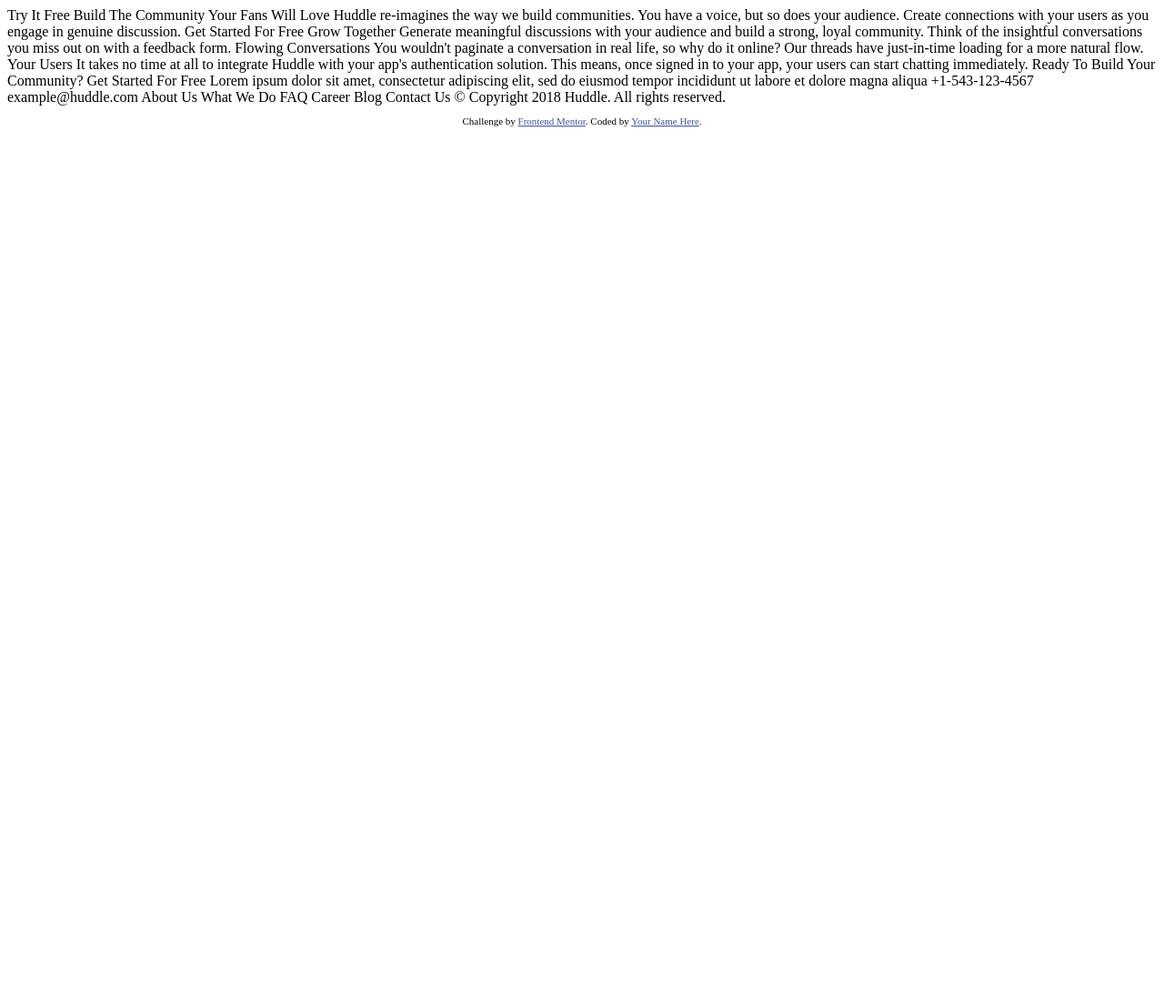
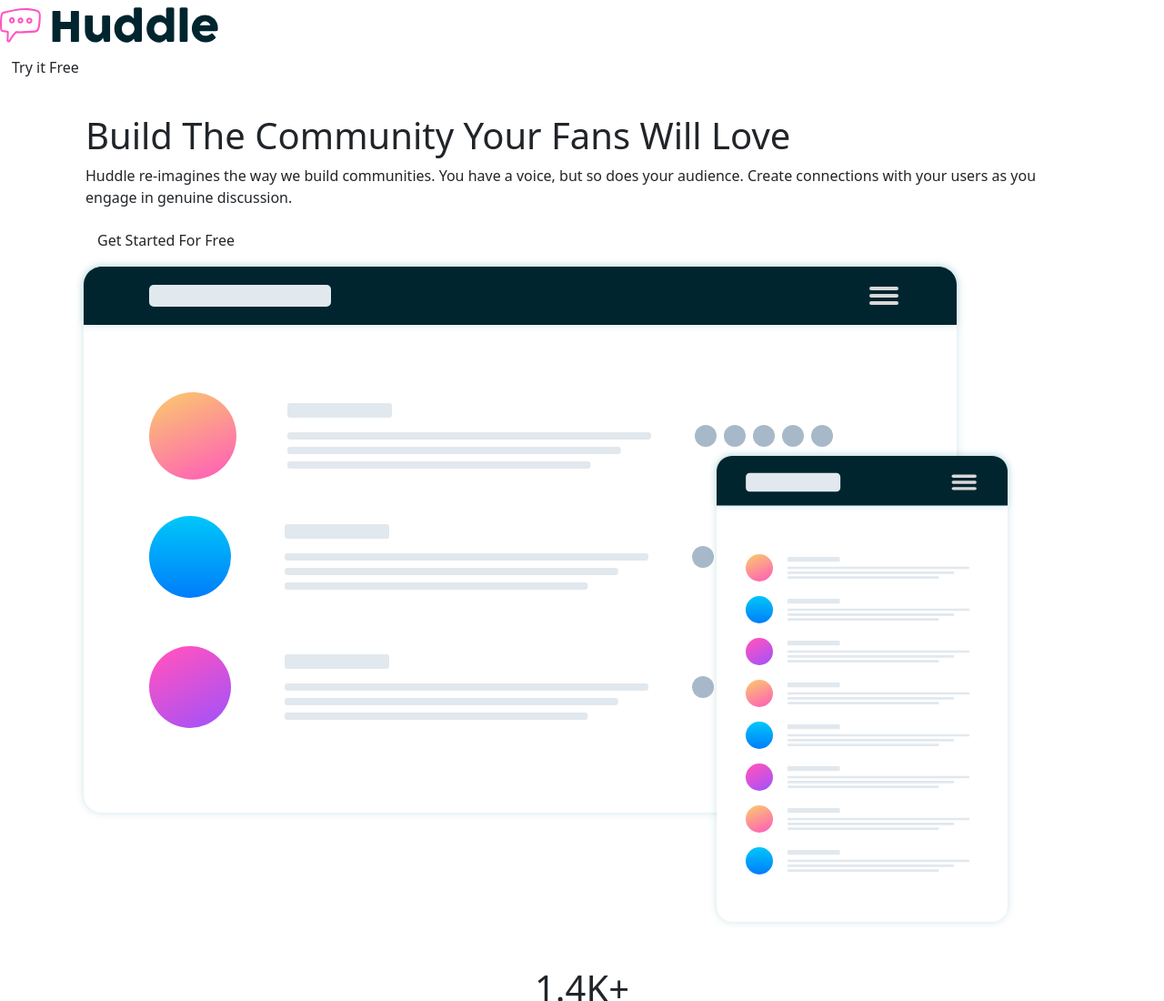
Before and after one commit to Bilal-Shahzad/Huddle-Page-AlternatingFeatures-Block_FE, a plain HTML site: page index.html in a window 1280 px wide. Shown: the top 1100 px of the page at 91% size. Before the commit the page ends 800 px from the top, so only its background shows below. Drawn offline with nearby package versions, Linux system fonts and the light colour scheme.

Commit message:
html section finished

```diff
--- a/index.html
+++ b/index.html
@@ -1,70 +1,120 @@
 <!DOCTYPE html>
 <html lang="en">
 <head>
-  <meta charset="UTF-8">
-  <meta name="viewport" content="width=device-width, initial-scale=1.0"> <!-- displays site properly based on user's device -->
+    <meta charset="UTF-8">
+    <meta http-equiv="X-UA-Compatible" content="IE=edge">
+    <meta name="viewport" content="width=device-width, initial-scale=1.0">
+    <meta name="author" content="oluwapelumi">
+    <title>Huddle Landing Page</title>
+    <link rel="shortcut icon" href="images/favicon-32x32.png" type="image/x-icon">
+    <link rel="stylesheet" href="https://cdn.jsdelivr.net/npm/bootstrap@5.2.1/dist/css/bootstrap.min.css">
+    <link rel="stylesheet" href="styles.css">
+  </head>
+<body>
+    <section class="navigationbar">
+        <nav class="navbar logo">
+            <div class="containerfluid">
+              <a class="navbar-brand" href="#"><img id="huddlelogo" src="images/logo.svg"  alt="huddle logo"></a>
+                <ul class="navbar">
+                  <li class="nav">
+                    <a class="nav-ink "href="#"> <button class="btn" id="navbutton">Try it Free</button></a>
+                  </li>
+                </ul>
+              </div>
+            </div>
+          </nav>
+    </section>
+        <div class="container">
+            <div class="column">
+                <div class="text container">
+                        <h1>Build The Community Your Fans Will Love</h1>
+                    <p>Huddle re-imagines the way we build communities. You have a
+                        voice, but so does your audience. Create connections with your
+                        users as you engage in genuine  discussion.
+                    </p>
+                    <a href="#"><button class="btn" id="headertext">Get Started For Free</button></a>
+                </div>
+                <div class="image2">
+                    <img src="images/illustration-mockups.svg" alt="screen-mockups" style="max-width: 100%;">
+                </div>
+            </div>
+        </div>
+    </section>
+    <section id="counts">
+        <div class="container">
+                <div id="count1">
+                    <p class="text-center"><img src="/images/icon-location.svg" alt=""></p>
+                    <h1 class="text-center">1.4K+</h1>
+                    <p class="text-center">Communities Formed</p>
+                </div>
+                <div id="count2">
+                    <p class="text-center"><img src="/images/icon-phone.svg" alt=""></p>
+                    <h1 class="text-center">2.7M+</h1>
+                    <p class="text-center">Messages Sent</p>
+                </div>
 
-  <link rel="icon" type="image/png" sizes="32x32" href="./images/favicon-32x32.png">
+            </div>
+        </div>
+    </section>
+    <div class="pointsimg"></div>
+        <div class="container-fluid">
+                        <h1>GROW TOGETHER</h1>
+                        <p>Generate meaningful discussions with your audience and build a
+                            strong, loyal community. Think of the insightful conversation you
+                            miss out on with a feedback form.
+                        </p>
+                    </div>
+                    <div class="point2">
+                        <img src="images/illustration-grow-together.svg" alt="">
+                    </div>
+                </div>
+        </div>
+    </section>
+    <div class="pointsimg2"></div>
+        <div class="container-fluid">
+                    <div class="secondpoint2">
+                        <img src="/images/illustration-flowing-conversation.svg" alt="">
+                    </div>
+                        <h1>FLOWING CONVERSATIONS</h1>
+                        <p>You wouldn't paginate a conversation in real life, so why do it online?
+                            Our threads have just-in-time loading for a more natural flows.
+                        </p>
+                    </div>
+                </div>
+        </div>
+    </section>
+    <div class="thirdpointsimg"></div>
+        <div class="container-fluid">
+                        <h1>YOUR USERS</h1>
+                        <p>It takes no time at all to integrate Huddle with your app's
+                            authentication solution. This means, Once signed in to your app, your
+                            users can start chatting immediately.
+                        </p>
+                    </div>
+                    <div class="thirdpoint2">
+                        <img src="/images/illustration-your-users.svg" alt="">
+                    </div>
+                </div>
 
-  <title>Frontend Mentor | Huddle landing page with alternating feature blocks</title>
-
-  <!-- Feel free to remove these styles or customise in your own stylesheet 👍 -->
-  <style>
-    .attribution { font-size: 11px; text-align: center; }
-    .attribution a { color: hsl(228, 45%, 44%); }
-  </style>
-</head>
-<body>
-
-  Try It Free
-
-  Build The Community Your Fans Will Love
-
-  Huddle re-imagines the way we build communities. You have a voice, but so does your audience.
-  Create connections with your users as you engage in genuine discussion.
-
-  Get Started For Free
-
-  Grow Together
-
-  Generate meaningful discussions with your audience and build a strong, loyal community.
-  Think of the insightful conversations you miss out on with a feedback form.
-
-  Flowing Conversations
-
-  You wouldn't paginate a conversation in real life, so why do it online? Our threads
-  have just-in-time loading for a more natural flow.
-
-  Your Users
-
-  It takes no time at all to integrate Huddle with your app's authentication solution.
-  This means, once signed in to your app, your users can start chatting immediately.
-
-  Ready To Build Your Community?
-
-  Get Started For Free
-
-  Lorem ipsum dolor sit amet, consectetur adipiscing elit, sed do eiusmod tempor
-  incididunt ut labore et dolore magna aliqua
-
-  +1-543-123-4567
-  example@huddle.com
-
-  About Us
-  What We Do
-  FAQ
-
-  Career
-  Blog
-  Contact Us
-
-  &copy; Copyright 2018 Huddle. All rights reserved.
-
-  <footer>
-    <p class="attribution">
-      Challenge by <a href="https://www.frontendmentor.io?ref=challenge" target="_blank">Frontend Mentor</a>.
-      Coded by <a href="#">Your Name Here</a>.
-    </p>
-  </footer>
+        </div>
+    </section>
+    <div class="thirdpointsimg2"></div>
+    <section id="cta">
+        <div class="container text-center">
+            <h1>Ready to Build Your Community?</h1>
+            <button class="btn">Get Started For Free</button>
+        </div>
+    </section>
+    <section id="footer">
+            <div class="text-white">
+                <h2>NEWSLETTER</h2>
+                    <div class="col-auto">
+                      <labe>Password</label>
+                      <button type="submit" class="button">Subscribe</button>
+                    </div>
+                </form>
+            </div>
+        </div>
+    </section>
 </body>
 </html>
```
Also changed, not shown: styles.css (added).
